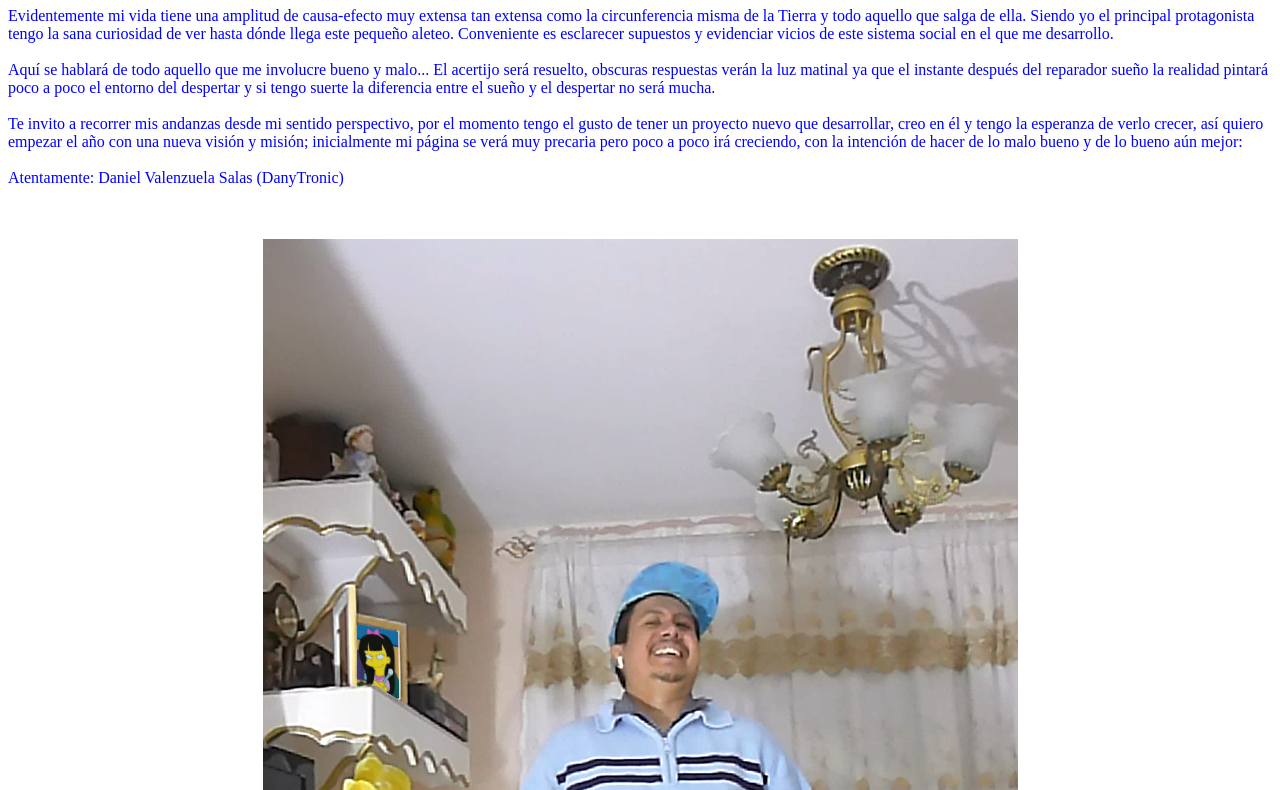
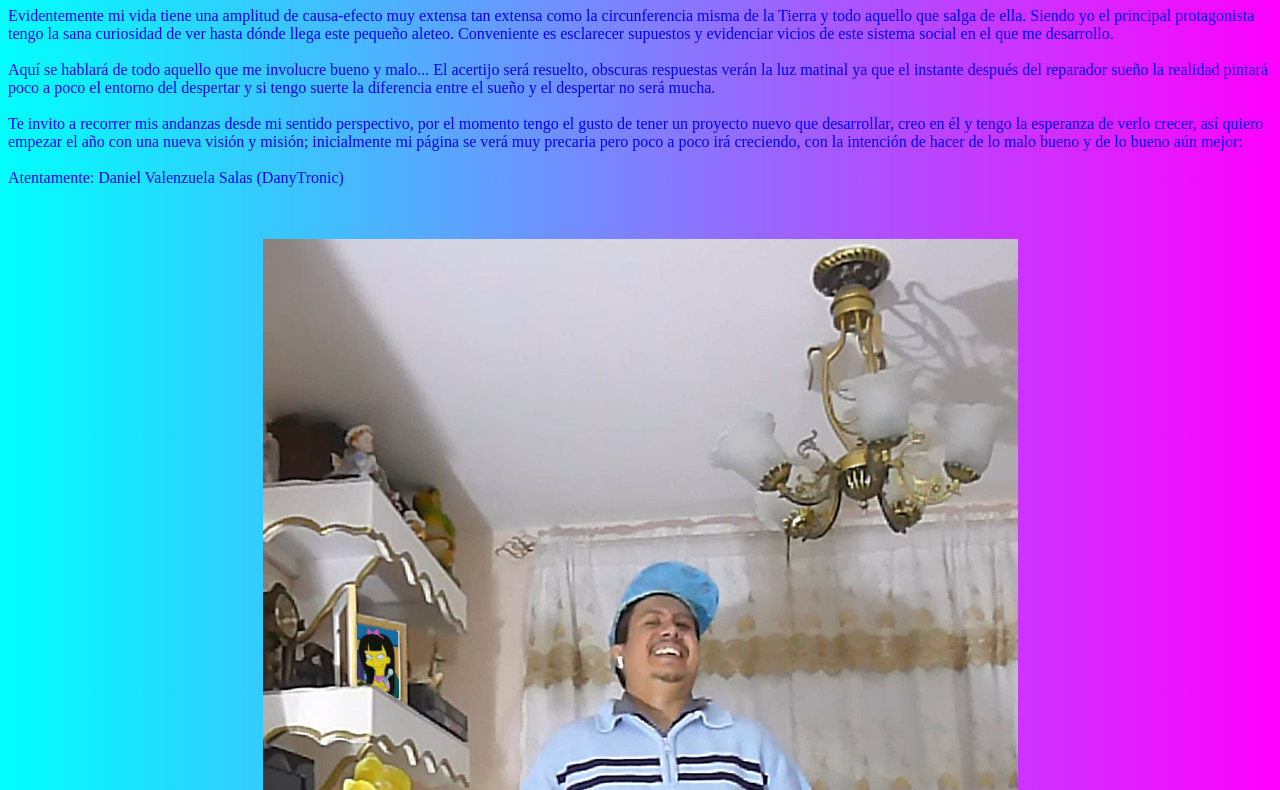
Before and after one commit to LaLibretaDeDaniel/LaLibretaDeDaniel.github.io, a plain HTML site: page index.html in a window 1280 px wide. Shown: the part 73-863 px from the top of the page. Drawn offline with Linux system fonts and the light colour scheme.

Commit message:
Update Tiene_estilo.css

```diff
--- a/Style/Tiene_estilo.css
+++ b/Style/Tiene_estilo.css
@@ -8,4 +8,17 @@ h1, #presentación {
 	display:block; margin:0 auto;
 }
 
+body {background-image:linear-gradient(to right, cyan, #FF00FF);}
+
+body::-webkit-scrollbar {
+  width: 0.7em;
+  background:#FF00FF;
+}
+
+body::-webkit-scrollbar-thumb {
+  background:cyan;
+  border-radius:40px;
+  height:30px;
+}
+
 h1 {text-align:center;}
```
